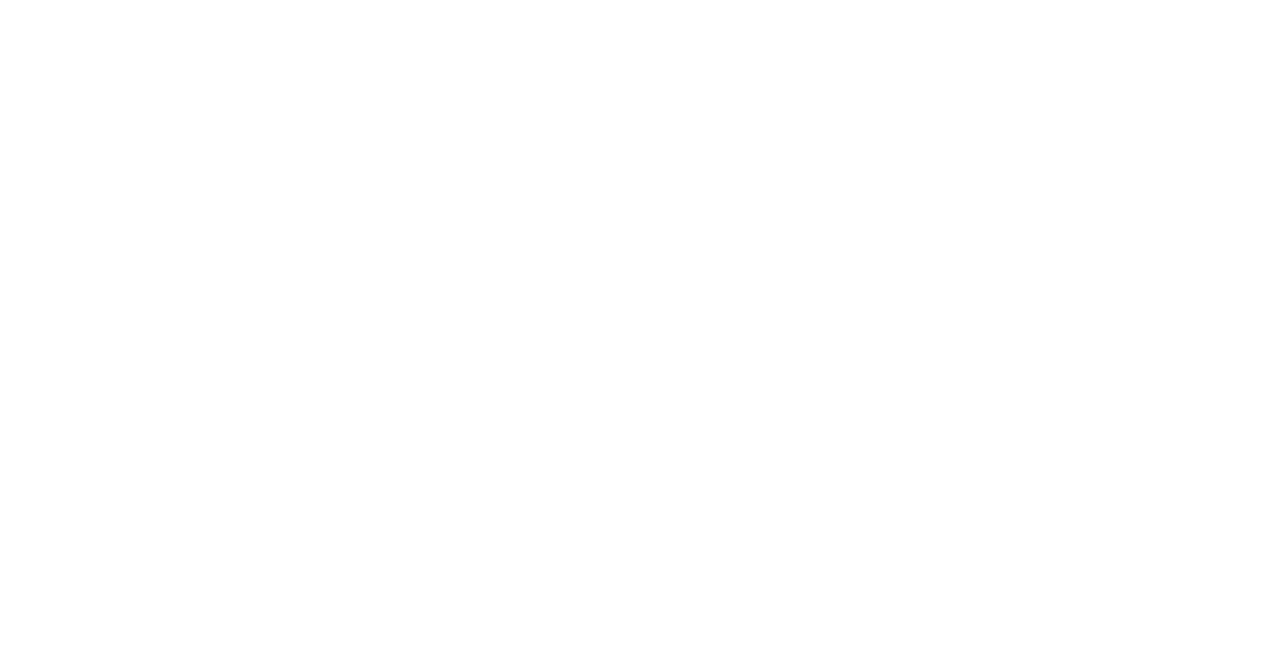
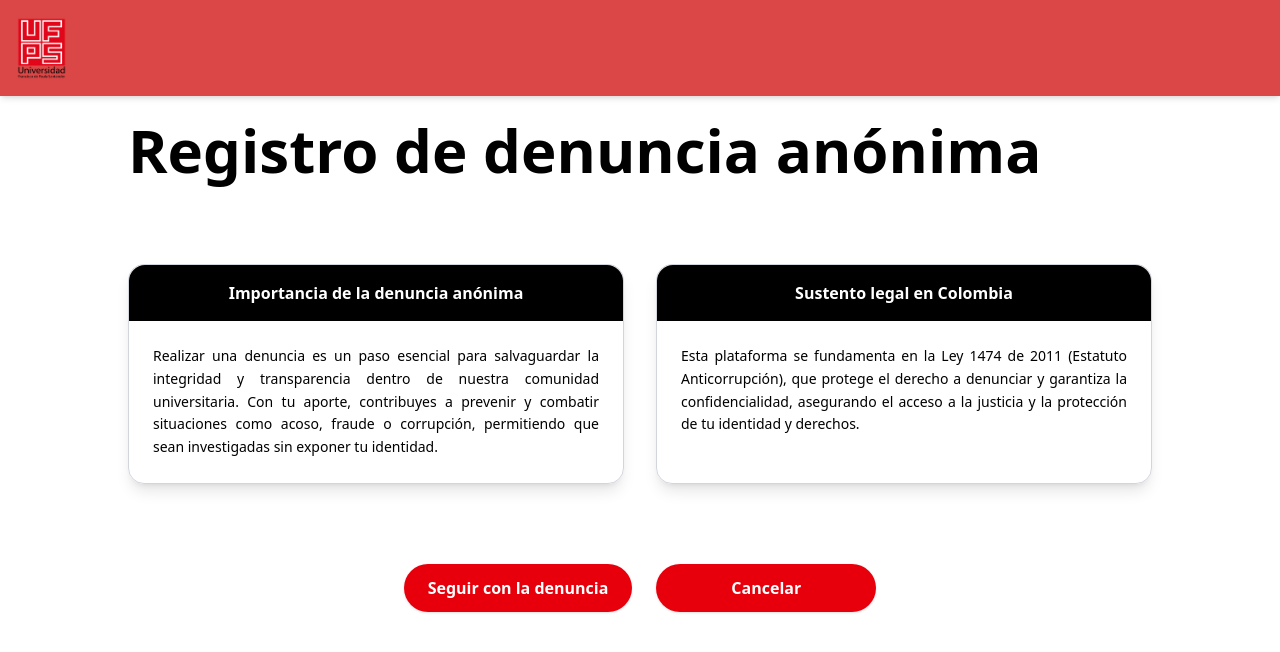
Before and after one commit to BSebastianGonzalez/pdau-fe, a React (Vite) app: page /complaint in a window 1280 px wide. Before the commit this address had no page. Shown: the top 652 px of the page. Built offline with nearby package versions, Linux system fonts and the light colour scheme.

Commit message:
feat: Adding various components and initial modelling of Complaint page

```diff
--- a/src/App.jsx
+++ b/src/App.jsx
@@ -2,6 +2,7 @@ import React from 'react';
 import { BrowserRouter as Router, Routes, Route } from 'react-router-dom';
 import './App.css';
 import MainPage from './pages/user/MainPage';
+import ComplaintRegister from './pages/complaint/ComplaintInfo';
 
 function App() {
   return (
@@ -9,6 +10,7 @@ function App() {
       <Routes>
         {/* Ruta principal */}
         <Route path="/" element={<MainPage />} />
+        <Route path="/complaint" element={<ComplaintRegister />} />
         {/* Puedes agregar más rutas aquí */}
       </Routes>
     </Router>
--- /dev/null
+++ b/src/components/Button.jsx
@@ -0,0 +1,13 @@
+import React from 'react';
+
+const Button = ({ text, className }) => {
+  return (
+    <button
+      className={`min-w-[220px] py-3 px-6 text-center font-bold rounded-full shadow transition duration-300 ${className}`}
+    >
+      {text}
+    </button>
+  );
+};
+
+export default Button;
--- a/src/index.css
+++ b/src/index.css
@@ -18,4 +18,20 @@
   margin: 0 auto; /* Centrar el texto */
 }
 
-/* Elimina el color y tamaño global para que Tailwind controle estos estilos */
+.custom-button {
+  background-color: #d32f2f; /* Rojo */
+  color: white;
+  border: none;
+  border-radius: 4px;
+  padding: 10px 20px;
+  font-size: 16px;
+  cursor: pointer;
+  text-align: center;
+  font-family: 'Arial', sans-serif;
+  box-shadow: 0px 2px 4px rgba(0, 0, 0, 0.2);
+  transition: background-color 0.3s ease;
+}
+
+.custom-button:hover {
+  background-color: #b71c1c; /* Rojo más oscuro */
+}
--- /dev/null
+++ b/src/modules/user/components/ComplaintSection.jsx
@@ -0,0 +1,62 @@
+import React from "react";
+import Button from "../../../components/button";
+import { Link } from "react-router-dom";
+
+const ComplaintSection = () => {
+  return (
+    <div className="flex flex-col items-center space-y-12 w-full px-4">
+      {/* Título principal alineado a la izquierda */}
+      <div className="w-full max-w-5xl">
+        <h1 className="text-6xl text-left font-bold mt-10">
+          Registro de denuncia anónima
+        </h1>
+      </div>
+
+      {/* Contenedor principal */}
+      <div className="flex flex-col md:flex-row justify-center w-full max-w-5xl space-y-8 md:space-y-0 md:space-x-8 mt-9">
+        {/* Primer contenedor */}
+        <div className="flex flex-col border border-gray-300 rounded-2xl shadow-lg w-full md:w-1/2">
+          <div className="bg-black text-white text-center font-bold py-4 rounded-t-2xl">
+            Importancia de la denuncia anónima
+          </div>
+          <div className="p-6 text-justify text-sm leading-relaxed">
+            Realizar una denuncia es un paso esencial para salvaguardar la
+            integridad y transparencia dentro de nuestra comunidad
+            universitaria. Con tu aporte, contribuyes a prevenir y combatir
+            situaciones como acoso, fraude o corrupción, permitiendo que sean
+            investigadas sin exponer tu identidad.
+          </div>
+        </div>
+
+        {/* Segundo contenedor */}
+        <div className="flex flex-col border border-gray-300 rounded-2xl shadow-lg w-full md:w-1/2">
+          <div className="bg-black text-white text-center font-bold py-4 rounded-t-2xl">
+            Sustento legal en Colombia
+          </div>
+          <div className="p-6 text-justify text-sm leading-relaxed">
+            Esta plataforma se fundamenta en la Ley 1474 de 2011 (Estatuto
+            Anticorrupción), que protege el derecho a denunciar y garantiza la
+            confidencialidad, asegurando el acceso a la justicia y la protección
+            de tu identidad y derechos.
+          </div>
+        </div>
+      </div>
+
+      {/* Botones */}
+      <div className="flex flex-col sm:flex-row justify-center items-center gap-6 mt-8">
+        <Button
+          text="Seguir con la denuncia"
+          className="bg-red-600 hover:bg-red-700 text-white"
+        />
+        <Link to="/" className="flex">
+          <Button
+            text="Cancelar"
+            className="bg-red-600 hover:bg-red-700 text-white"
+          />
+        </Link>
+      </div>
+    </div>
+  );
+};
+
+export default ComplaintSection;
--- a/src/modules/user/components/Button.jsx
+++ b/src/modules/user/components/HomeButton.jsx
@@ -1,6 +1,6 @@
 import React from 'react';
 
-const Button = ({ text = "Registrar Denuncia Anónima", imageSrc = "img/default-icon.png", onClick }) => {
+const HomeButton = ({ text = "Registrar Denuncia Anónima", imageSrc = "img/default-icon.png", onClick }) => {
   return (
     <button
       onClick={onClick}
@@ -16,4 +16,4 @@ const Button = ({ text = "Registrar Denuncia Anónima", imageSrc = "img/default-
   );
 };
 
-export default Button;
+export default HomeButton;
--- a/src/modules/user/layouts/UserLayout.jsx
+++ b/src/modules/user/layouts/UserLayout.jsx
@@ -6,8 +6,8 @@ const UserLayout = ({ children }) => {
     <div className="flex flex-col min-h-screen w-full">
       {/* Header fijo en la parte superior */}
       <Header />
-      {/* Contenido principal con fondo blanco */}
-      <main style={{ flex: 1, backgroundColor: 'white', paddingTop: '70px' }}>
+      {/* Contenido principal con margen superior dinámico */}
+      <main className="flex-1 w-full bg-white pt-16 md:pt-20">
         {children}
       </main>
     </div>
--- /dev/null
+++ b/src/pages/complaint/ComplaintInfo.jsx
@@ -0,0 +1,15 @@
+import React from "react";
+import UserLayout from "../../modules/user/layouts/UserLayout";
+import Button from "../../components/button";
+import ComplaintSection from "../../modules/user/components/ComplaintSection";
+
+const ComplaintInfo = () => {
+
+  return (
+    <UserLayout title="Registro de denuncia anonima">
+    <ComplaintSection />
+    </UserLayout>
+  );
+};
+
+export default ComplaintInfo;
--- a/src/pages/user/MainPage.jsx
+++ b/src/pages/user/MainPage.jsx
@@ -1,6 +1,7 @@
 import React from "react";
 import UserLayout from "../../modules/user/layouts/UserLayout";
-import Button from "../../modules/user/components/Button";
+import HomeButton from "../../modules/user/components/HomeButton";
+import { Link } from "react-router-dom";
 
 const MainPage = () => {
   return (
@@ -20,17 +21,19 @@ const MainPage = () => {
         </p>
         <div className="flex flex-wrap justify-center gap-10 mt-12">
           <div className="w-100 text-center"> {/* Contenedor con ancho fijo */}
-            <Button
+            <Link to="/complaint">
+            <HomeButton
               text="Registrar Denuncia Anónima"
               imageSrc="img/complaint_register.png"
               onClick={() => console.log("Registrar Denuncia Anónima")}
             />
+            </Link>
             <p className="text-base font-bold text-black mt-2">
               Envía una denuncia de forma anónima, selecciona una categoría y adjunta evidencia opcional.
             </p>
           </div>
           <div className="w-100 text-center"> {/* Contenedor con ancho fijo */}
-            <Button
+            <HomeButton
               text="Consultar Estado De Denuncia Anónima"
               imageSrc="img/status_consult.png"
               onClick={() => console.log("Consultar Estado De Denuncia Anónima")}
@@ -40,7 +43,7 @@ const MainPage = () => {
             </p>
           </div>
           <div className="w-100 text-center"> {/* Contenedor con ancho fijo */}
-            <Button
+            <HomeButton
               text="Consultar Marco Legal"
               imageSrc="img/law_consult.png"
               onClick={() => console.log("Consultar Marco Legal")}
```
